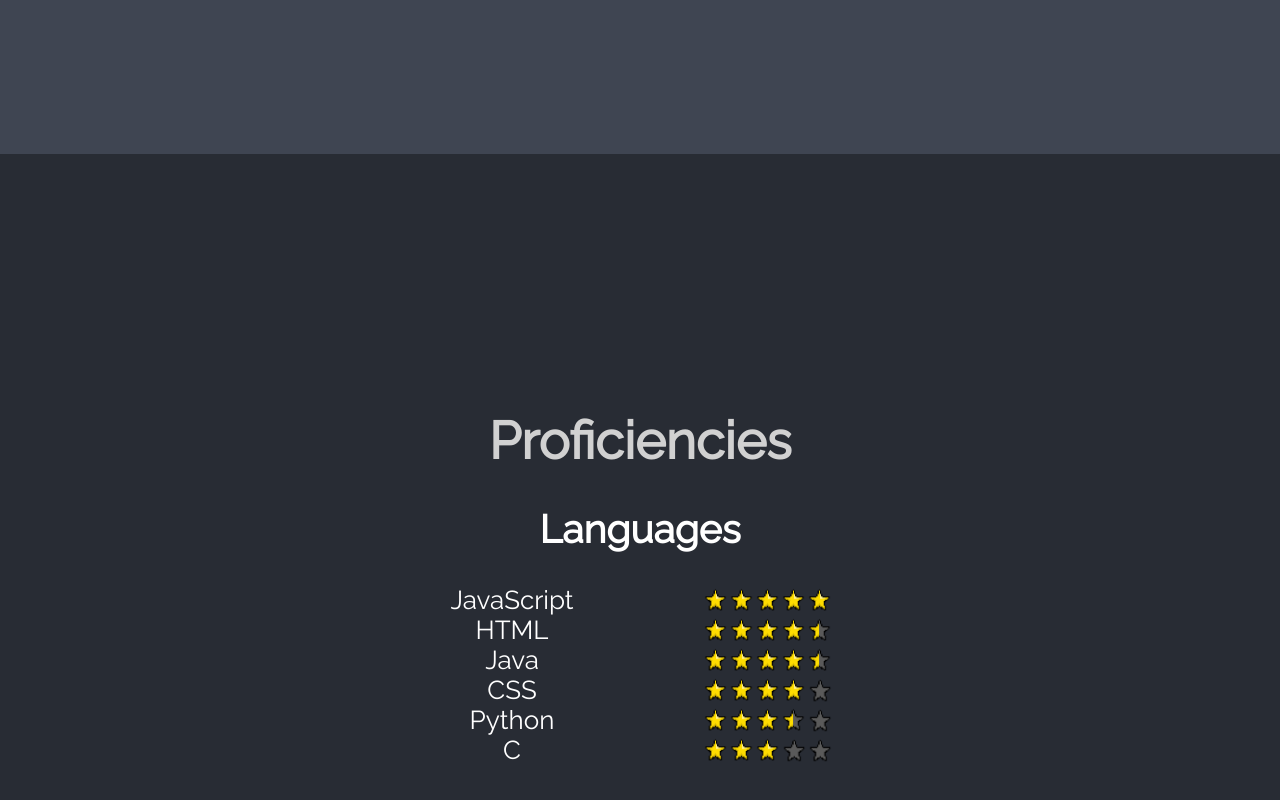
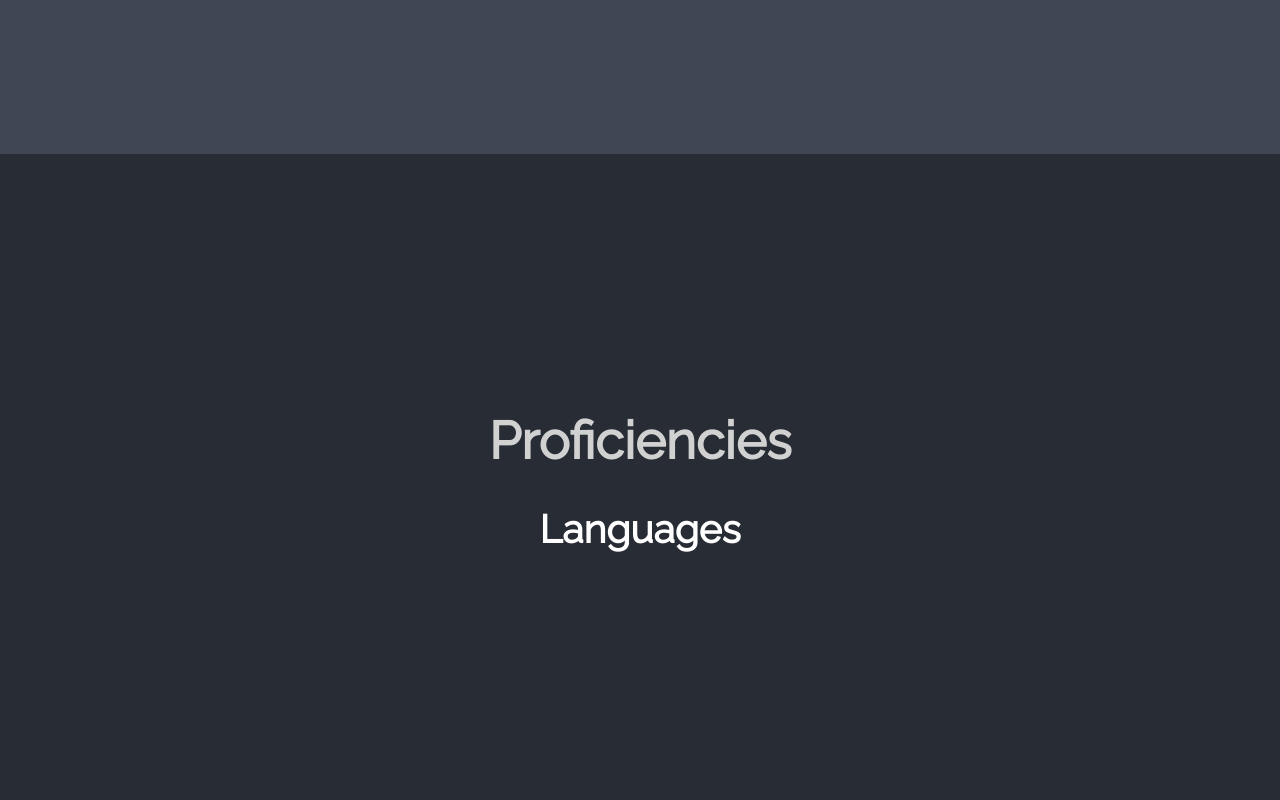
Before and after one commit to wtaylor45/wtaylor.tech, a React (Create React App) app: page / in a window 1280 px wide. Shown: the part 1462-2262 px from the top of the page. Built offline with nearby package versions, Linux system fonts and the light colour scheme.

Commit message:
Fixed ratings animation

```diff
--- a/src/App.js
+++ b/src/App.js
@@ -44,7 +44,7 @@ class App extends Component {
         </InfoSection>
         <InfoSection title={Pages[1].name} id={Pages[1].id}>
           <h2>Languages</h2>
-          {createRatings(Languages, true, Pages[1].id, "fade-right")}
+          {createRatings(Languages, true, '#'+Pages[1].id, "fade-right")}
         </InfoSection>
       </div>
     );
```
